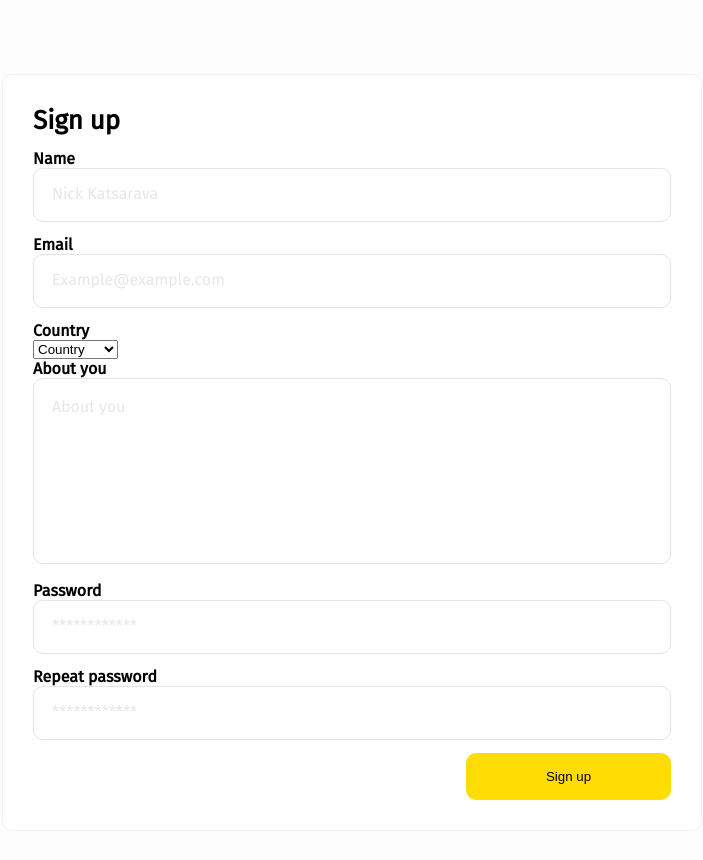
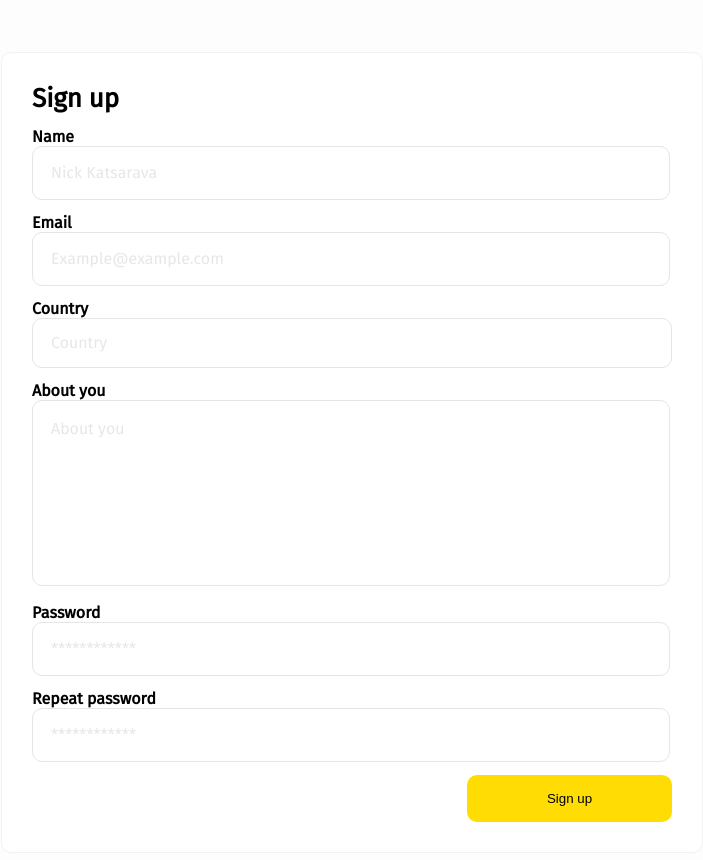
Before and after one commit to abasha2002/Registration_form, a plain HTML site: page index.html in a window 1280 px wide. Shown: the whole page, without its empty margins (288-991 px from the left). Drawn offline with Linux system fonts and the light colour scheme.

Commit message:
Update style.css

```diff
--- a/style.css
+++ b/style.css
@@ -51,6 +51,13 @@ input{
     border: 1px solid #E5E5E5;
     border-radius: 10px;
     padding-left: 18px;
+
+    font-family: 'FiraGO';
+    font-style: normal;
+    font-weight: 400;
+    font-size: 16px;
+    line-height: 19px;
+    color: #000000;
 }
 
 textarea{
@@ -86,5 +93,31 @@ button{
     font-size: 16px;
     line-height: 19px;
     color: #E7E7E7;
+}
 
+select{
+    width: 640px;
+    height: 50px;
+    margin-bottom: 13px;
+    background: #FFFFFF;
+    border: 1px solid #E5E5E5;
+    border-radius: 10px;
+    padding-left: 18px;
+    appearance: none;
+
+    font-family: 'FiraGO';
+    font-style: normal;
+    font-weight: 400;
+    font-size: 16px;
+    line-height: 19px;
+    color: #E7E7E7;
 }
+
+option{
+    font-family: 'FiraGO';
+    font-style: normal;
+    font-weight: 400;
+    font-size: 16px;
+    line-height: 19px;
+    color: #000000;
+}
```
